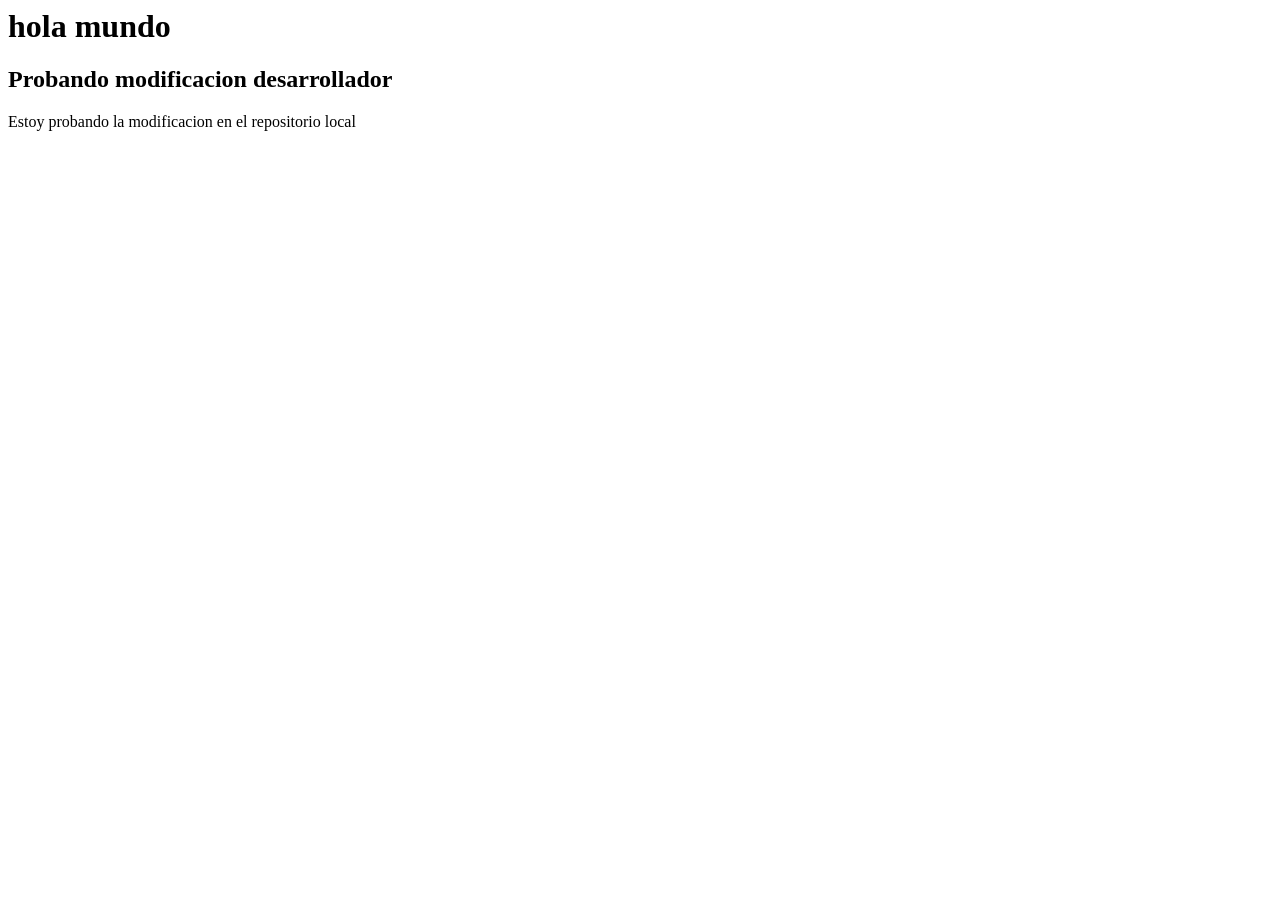
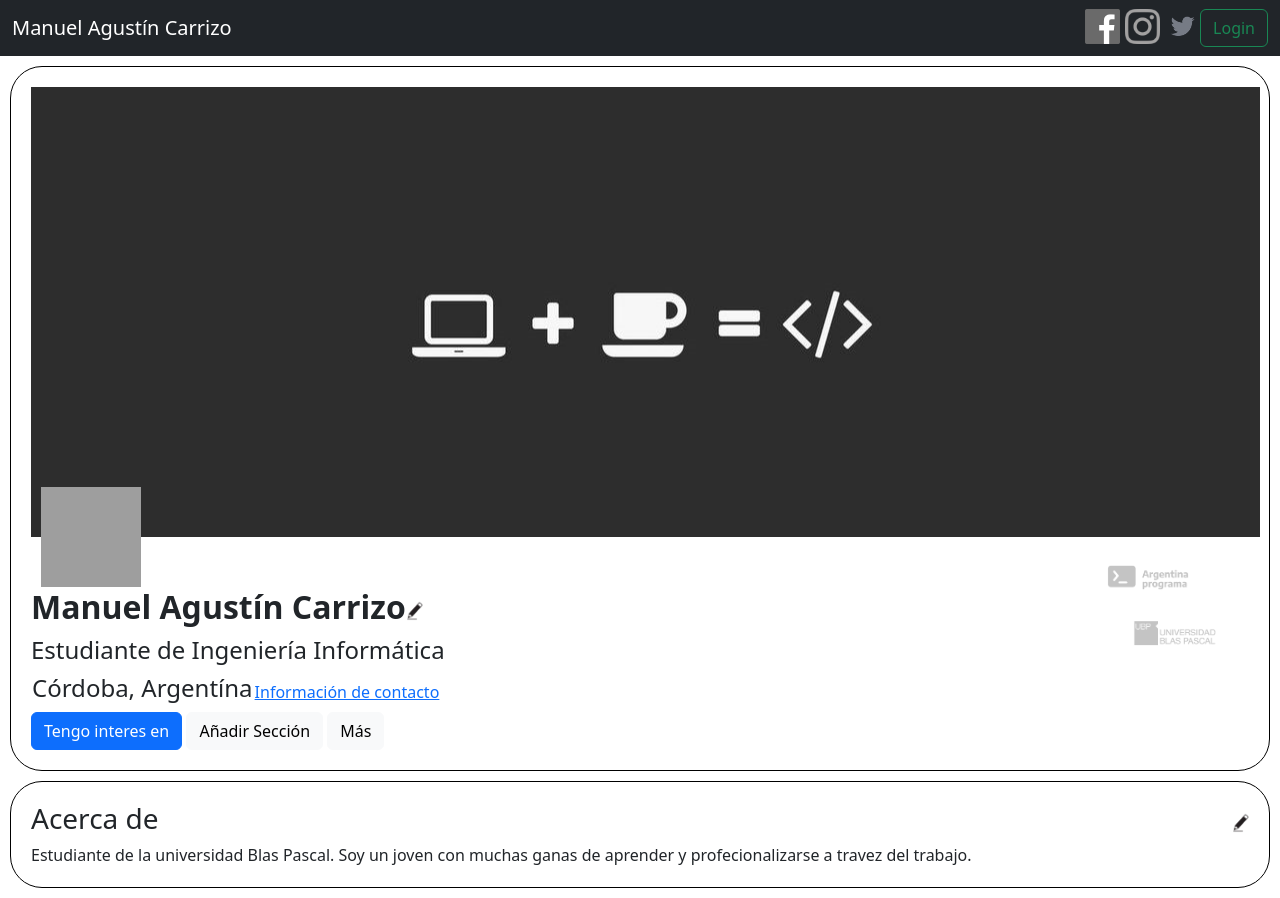
Before and after one commit to Manu033/Porfolio-FrontEnd, a plain HTML site: page index.html in a window 1280 px wide. Before the commit the page ends 800 px from the top, so only its background shows below. Drawn offline with nearby package versions, Linux system fonts and the light colour scheme; grey boxes are pictures that could not be loaded.

Commit message:
actualizacion-de-proyecto

```diff
--- /dev/null
+++ b/css/styles.css
@@ -0,0 +1,55 @@
+.contenedor1{
+    border-radius: 32px;
+    margin: 10px 10px;
+    padding: 20px;
+    border: 1px solid black;
+}
+
+h1{
+    margin-top: -10px;
+}
+
+.img-referecias{
+    float: rigth;
+}
+.main-banner{
+    width: 100%;
+}
+.main-banner-container{
+width: 100%;
+}
+.img-main-banner{
+background: url('./../imagenes/fondo 4-recortado.png');
+background-position: center;
+width: 96%;
+height: 450px;
+position: absolute;
+}
+.fotoperfil{
+    position: absolute;
+    width: 100px;
+    height: 100px;
+    left: 10px;
+    bottom: -50px;
+}
+.second-div{
+    margin-top: 460px;
+}
+.img-navbar{
+
+    width: 35px;
+    height: 35px;
+    margin-left: 5px;
+
+}
+.col.img-referecias{}
+
+.div-descripcion{
+    margin-top: -40px;
+}
+.lapiz_editar{
+    position: center;
+    float: right;
+    margin-top: 10px;
+
+}
--- a/index.html
+++ b/index.html
@@ -1,3 +1,103 @@
-<h1>hola mundo</h1>
-<h2>Probando modificacion desarrollador</h2>
-<p>Estoy probando la modificacion en el repositorio local</p>
+<!DOCTYPE html>
+<html lang="en">
+<head>
+    <meta charset="UTF-8">
+
+    <!-- CSS only -->
+    <link href="https://cdn.jsdelivr.net/npm/bootstrap@5.2.0/dist/css/bootstrap.min.css" rel="stylesheet" integrity="sha384-gH2yIJqKdNHPEq0n4Mqa/HGKIhSkIHeL5AyhkYV8i59U5AR6csBvApHHNl/vI1Bx" crossorigin="anonymous">
+    <link rel="preconnect" href="https://fonts.googleapis.com">
+    <link rel="preconnect" href="https://fonts.googleapis.com">
+    <link rel="preconnect" href="https://fonts.gstatic.com" crossorigin>
+    <meta name="viewport" content="width=device-width, initial-scale=1.0">
+    <link rel="stylesheet" href="css/styles.css">
+    <title>Portfolio Manuel Carrizo</title>
+</head>
+<body>
+    <nav class="navbar navbar-dark bg-dark">
+        <div class="container-fluid">
+          <a class="navbar-brand" href="#">Manuel Agustín Carrizo</a>
+         <form class="d-flex" role="search">
+                <img class="img-navbar" src="imagenes\logofacebook.png" alt="logo-facebook">
+                <img class="img-navbar" src="imagenes\logoinstragram.png" alt="logo-instagram">
+                <img class="img-navbar" src="imagenes\logotwitter.png" alt="logo-twitter">
+                <button class="btn btn-outline-success" type="submit">Login</button>
+         </form>
+
+        </div>
+      </nav>
+    <div class="contenedor1" id="firstcard">
+      <div class="main-banner-container">
+      <div class="img-main-banner">
+        <img class="fotoperfil" src="imagenes/foto perfil circulo.png" alt="foto_perfil">
+      </div>
+    </div>
+     <div class="second-div">
+        <div class="row align-items-center">
+            <div class="col-8">
+                <h2><strong>Manuel Agustín Carrizo</strong><img src="imagenes/lapizimg.png" alt="lapiz_editar" width="17"></h2>
+            </div>
+            <div class="col">
+
+            </div>
+            <div class="col col-referencias" >
+                <ul class="img-referecias" type="none">
+                    <li>
+                        <img  src="imagenes/APLogo-20-20.png" alt="Arg-Programa" width="100">
+                    </li>
+                    <li>
+                        <img class="arreglo.logo" src="imagenes/footer-logo.png" alt="UBP" width="150">
+                    </li>
+                </ul>
+            </div>
+          </div>
+        <div class="div-descripcion">
+        <h4>Estudiante de Ingeniería Informática</h4>
+        <table>
+        <tr>
+            <td>
+                <h4>Córdoba, Argentína</h4>
+            </td>
+            <td>
+                <a href="https://www.linkedin.com/in/manuel-carrizo-799b4821a/">Información de contacto</a>
+            </td>
+        </tr>
+    </table>
+        <button type="button" class="btn btn-primary">Tengo interes en</button>
+        <button type="button" class="btn btn-light">Añadir Sección</button>
+        <button type="button" class="btn btn-light">Más</button>
+        </div>
+     </div>
+    </div>
+    <!-------------------------------------------------SEGUNDO CONTENEDOR------------------------------------------------------->
+    <div class="contenedor1" id="firstcard">
+
+        <div class="row justify-content-between">
+            <div class="col-4">
+                <h3 >Acerca de</h3>
+            </div>
+            <div class="col-4">
+                <img class="lapiz_editar"src="imagenes/lapizimg.png" alt="lapiz_editar" width="17">
+            </div>
+          </div>
+
+
+
+
+
+
+
+
+        Estudiante de la universidad Blas Pascal. Soy un joven con muchas ganas de aprender y profecionalizarse a travez del trabajo.
+
+
+    </div>
+
+
+
+
+</body>
+<footer>
+    <!-- JavaScript Bundle with Popper -->
+<script src="https://cdn.jsdelivr.net/npm/bootstrap@5.2.0/dist/js/bootstrap.bundle.min.js" integrity="sha384-A3rJD856KowSb7dwlZdYEkO39Gagi7vIsF0jrRAoQmDKKtQBHUuLZ9AsSv4jD4Xa" crossorigin="anonymous"></script>
+</footer>
+</html>
--- a/style.css
+++ /dev/null
@@ -1,3 +0,0 @@
-h1{
-    color: brown;
-}
```
Also changed, not shown: imagenes/APLogo-20-20.png (added), imagenes/Imagen1.jpg (added), imagenes/fondo 4-recortado.png (added), imagenes/footer-logo.png (added), imagenes/lapizimg.png (added), imagenes/logofacebook.png (added), imagenes/logoinstragram.png (added), imagenes/logotwitter.png (added), 1 other file.
